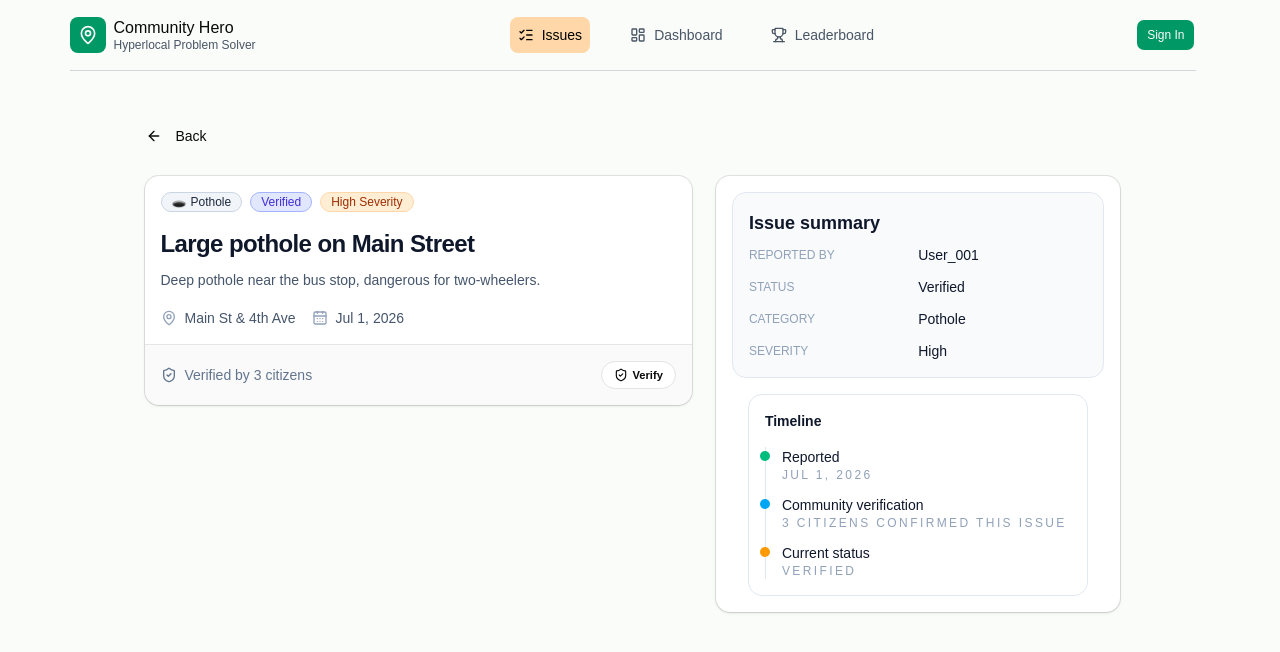
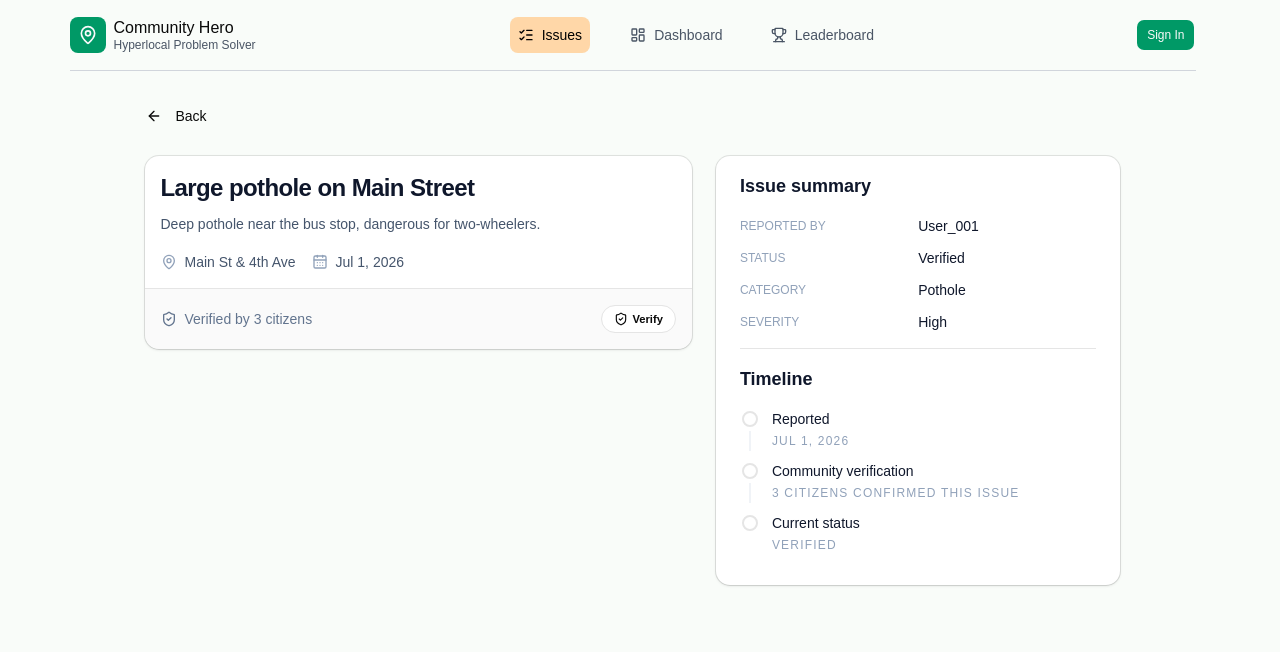
Before and after one commit to RupanSamanta/community-hero, a React (Vite) app: page /issues/1 in a window 1280 px wide. Shown: the top 652 px of the page. Built offline with nearby package versions, Linux system fonts and the light colour scheme.

Commit message:
feat: refactor IssueDetailsPage layout and styling; enhance timeline display and summary item presentation

```diff
--- a/src/components/issues/IssueDetailsPage.jsx
+++ b/src/components/issues/IssueDetailsPage.jsx
@@ -3,14 +3,11 @@ import { useLocation, useNavigate, useParams } from "react-router-dom"
 import { ArrowLeft, CalendarDays, MapPin, ShieldCheck, User2 } from "lucide-react"
 import { Button } from "@/components/ui/button"
 import VerifyButton from "./VerifyButton"
-import { Card, CardContent, CardFooter, CardHeader } from "@/components/ui/card"
-import { Badge } from "@/components/ui/badge"
-import { CategoryBadge } from "./CategoryBadge"
-import { StatusBadge } from "./StatusBadge"
-import { SEVERITY_CONFIG } from "@/lib/constants"
+import { Card, CardContent, CardFooter } from "@/components/ui/card"
 import { getIssues } from "@/lib/storage.js"
 import useCurrentUser from "@/hooks/useCurrentUser"
 import { verifyIssue } from "@/lib/issueVerification"
+import { Separator } from "../ui/separator"
 
 function formatDate(value) {
     if (!value) return "Unknown"
@@ -64,7 +61,6 @@ function IssueDetailsPage() {
     }
 
     const previewImage = typeof issue.image === "string" ? issue.image : null;
-    const severityClass = SEVERITY_CONFIG[issue.severity] || SEVERITY_CONFIG.low;
     const title = (issue.title || "Issue details") + " - Community Hero";
     const summaryItems = [
         {
@@ -90,24 +86,24 @@ function IssueDetailsPage() {
         {
             title: "Reported",
             detail: formatDate(issue.createdAt),
-            accent: "bg-emerald-500",
+            accent: "emerald-500",
         },
         {
             title: "Community verification",
             detail: `${issue.verificationCount ?? issue.upvotes ?? 0} citizens confirmed this issue`,
-            accent: "bg-sky-500",
+            accent: "sky-500",
         },
         {
             title: "Current status",
             detail: issue.status || "reported",
-            accent: "bg-amber-500",
+            accent: "amber-500",
         },
     ];
 
     return (
         <>
             <title>{title}</title>
-            <div className="pt-30 pb-12 px-6 max-w-5xl mx-auto space-y-6">
+            <div className="pt-25 pb-12 px-6 max-w-5xl mx-auto space-y-6">
                 <Button variant="ghost" className="pl-0" onClick={() => navigate(-1)}>
                     <ArrowLeft className="mr-2 h-4 w-4" /> Back
                 </Button>
@@ -121,13 +117,6 @@ function IssueDetailsPage() {
                         )}
 
                         <Card className="border-slate-200/80 shadow-sm">
-                            <CardHeader className="flex flex-wrap items-center gap-2">
-                                <CategoryBadge category={issue.category} />
-                                <StatusBadge status={issue.status} />
-                                <Badge variant="outline" className={`${severityClass} capitalize rounded-full px-2.5 py-1 text-xs font-normal`}>
-                                    {issue.severity} severity
-                                </Badge>
-                            </CardHeader>
                             <CardContent className="space-y-4">
                                 <div>
                                     <h1 className="text-2xl font-semibold tracking-tight text-slate-900">{issue.title}</h1>
@@ -157,31 +146,33 @@ function IssueDetailsPage() {
                         </Card>
                     </div>
 
-                    <Card className="border-slate-200/80 shadow-sm p-4">
-                        <CardContent className="space-y-2 text-sm text-slate-600 rounded-xl border border-slate-200 bg-slate-50 p-4">
+                    <Card className="border-slate-200/80 shadow-sm p-4 px-6">
+                        <CardContent className="space-y-4 text-sm text-slate-600 p-0">
                             <h2 className="text-lg font-semibold text-slate-900">Issue summary</h2>
                             <div className="space-y-3">
                                 {summaryItems.map((item) => (
                                     <div key={item.label} className="grid grid-cols-2 items-center">
                                         <p className="text-xs uppercase text-slate-400">{item.label}</p>
-                                        <p className="font-medium capitalize text-slate-900">{item.value}</p>
+                                        <p className="font-medium capitalize text-slate-900 text-nowrap truncate">{item.value}</p>
                                     </div>
                                 ))}
                             </div>
                         </CardContent>
-                        <CardContent>
-                            <div className="rounded-xl border border-slate-200 bg-white p-4">
-                                <h3 className="text-sm font-semibold text-slate-900">Timeline</h3>
-                                <ol className="mt-4 space-y-3 border-l border-slate-200 pl-4">
-                                    {timelineItems.map((item) => (
-                                        <li key={item.title} className="relative">
-                                            <span className={`absolute left-[-1.35rem] top-1 h-2.5 w-2.5 rounded-full ${item.accent}`} />
-                                            <p className="text-sm font-medium text-slate-900">{item.title}</p>
-                                            <p className="text-xs uppercase tracking-[0.2em] text-slate-400">{item.detail}</p>
-                                        </li>
-                                    ))}
-                                </ol>
-                            </div>
+                        <Separator />
+                        <CardContent className="space-y-4 text-sm text-slate-600 p-0 pb-4">
+                            <h2 className="text-lg font-semibold text-slate-900">Timeline</h2>
+                            <ol className="mt-4 space-y-3">
+                                {timelineItems.map((item, ind) => (
+                                    <li key={item.title} className="grid grid-cols-[1.25rem_minmax(0,1fr)] items-start gap-x-3 gap-y-1">
+                                        <div className="relative col-start-1 row-span-2 flex justify-center -mt-0.5">
+                                            <span className={`mt-1 size-4 rounded-full bg-${item.accent} border-2 border-${item.accent}/50`} />
+                                            {timelineItems.length != ind+1 && <span className="absolute left-1/2 top-6 h-full w-px -translate-x-1/2 bg-slate-200" />}
+                                        </div>
+                                        <p className="col-start-2 text-sm font-medium text-slate-900">{item.title}</p>
+                                        <p className="col-start-2 text-xs uppercase tracking-widest text-slate-400">{item.detail}</p>
+                                    </li>
+                                ))}
+                            </ol>
                         </CardContent>
                     </Card>
                 </div>
```
